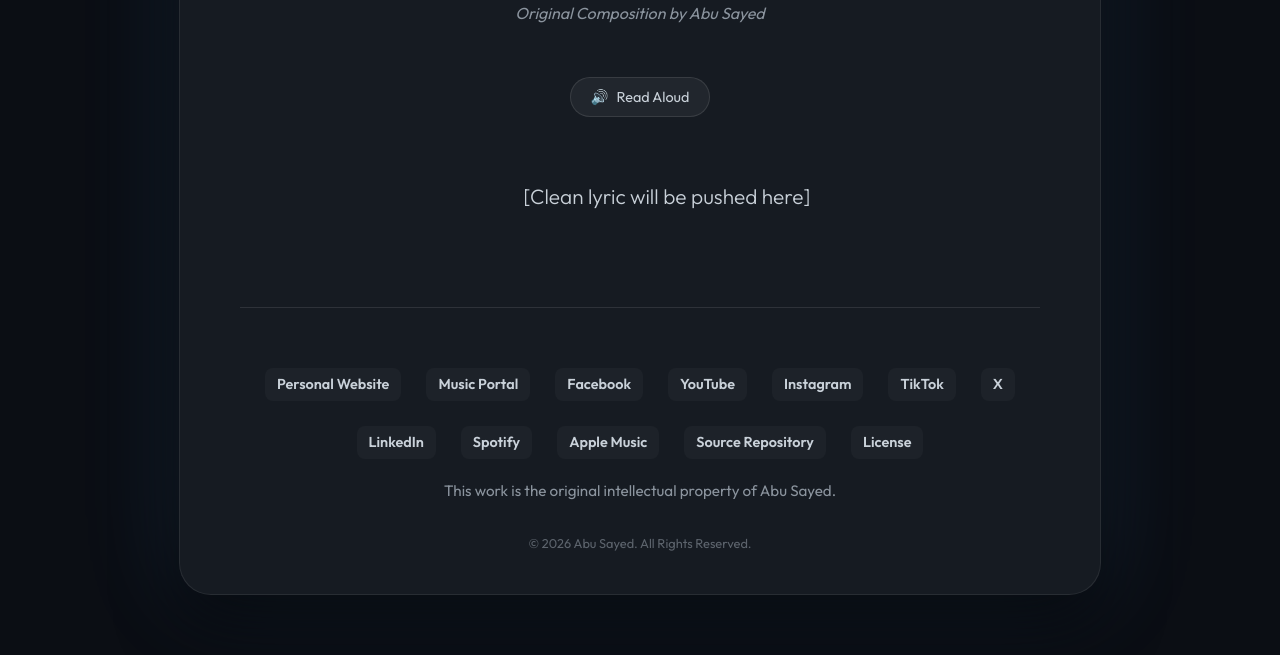
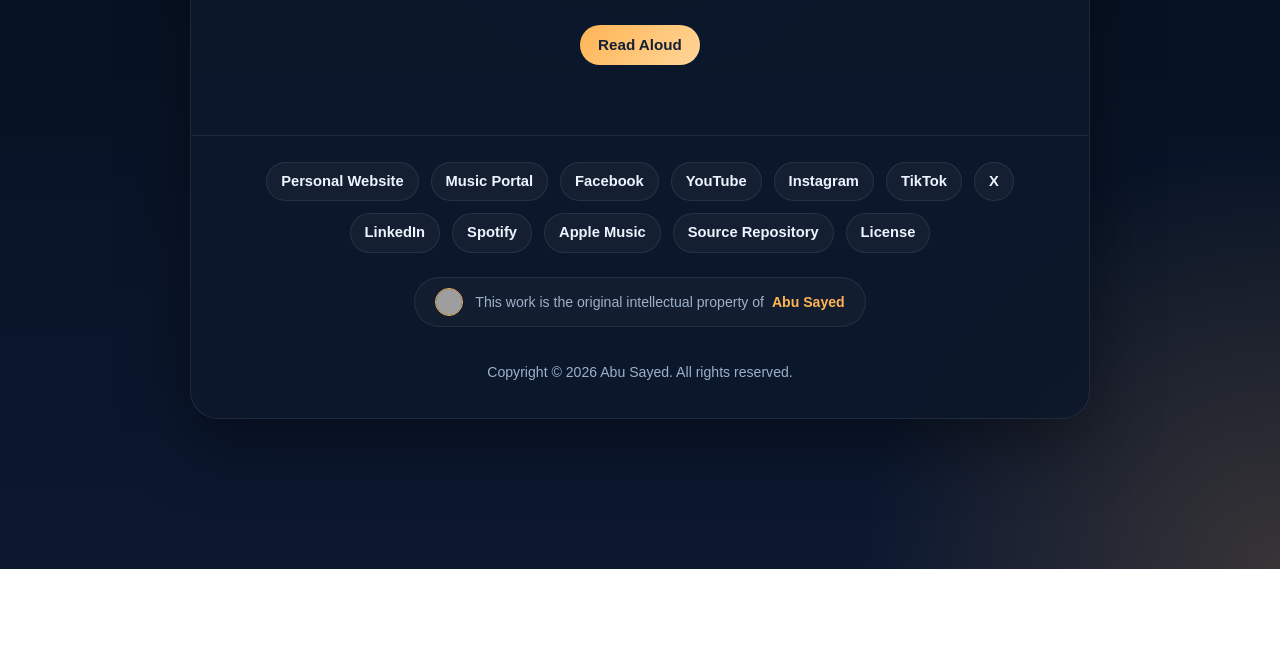
Before and after one commit to ImAbuSayed/eina-el-layali, a plain HTML site: page index.html in a window 1280 px wide. Shown: the part 231-886 px from the top of the page. After the commit the page ends 800 px from the top, so only its background shows below. Drawn offline with nearby package versions, Linux system fonts and the light colour scheme; grey boxes are pictures that could not be loaded; a web font is replaced by a local one.

```diff
--- a/index.html
+++ b/index.html
@@ -3,18 +3,17 @@
 <head>
     <meta charset="UTF-8">
     <meta name="viewport" content="width=device-width, initial-scale=1.0">
-    <title>Eina el-Layali — Original Song by Abu Sayed</title>
-    <meta name="description" content="Official lyrics for 'Eina el-Layali', an original song by Abu Sayed. Explore the storytelling and emotions of this unique composition.">
-
-    <!-- Open Graph -->
-    <meta property="og:title" content="Eina el-Layali — Original Lyrics by Abu Sayed">
-    <meta property="og:description" content="Explore the official lyrics and storytelling of 'Eina el-Layali' by Bangladeshi songwriter Abu Sayed.">
+    <title>Eina el-Layali - Original Song by Abu Sayed</title>
+    <meta name="description" content="Official lyrics for &#x27;Eina el-Layali&#x27;, an original song by Abu Sayed.">
+    <meta property="og:title" content="Eina el-Layali - Original Lyrics by Abu Sayed">
+    <meta property="og:description" content="Official lyrics for &#x27;Eina el-Layali&#x27;, an original song by Abu Sayed.">
     <meta property="og:type" content="music.song">
     <meta property="og:url" content="https://github.com/ImAbuSayed/eina-el-layali">
+    <meta name="twitter:card" content="summary_large_image">
+    <meta name="twitter:title" content="Eina el-Layali - Original Lyrics by Abu Sayed">
+    <meta name="twitter:description" content="Official lyrics for &#x27;Eina el-Layali&#x27;, an original song by Abu Sayed.">
 
-    <link rel="preconnect" href="https://fonts.googleapis.com">
-    <link rel="preconnect" href="https://fonts.gstatic.com" crossorigin>
-    <link href="https://fonts.googleapis.com/css2?family=Outfit:wght@300;400;600&family=Playfair+Display:ital,wght@0,700;1,700&display=swap" rel="stylesheet">
+
 
     <script type="application/ld+json">
 {
@@ -24,27 +23,14 @@
   "composer": {
     "@type": "Person",
     "name": "Abu Sayed",
-    "url": "https://abusayed.com.bd",
-    "sameAs": [
-      "https://www.facebook.com/AbuSayed.TheCultOfPersonality",
-      "https://github.com/ImAbuSayed",
-      "https://music.abusayed.com.bd",
-      "https://www.youtube.com/@AbuSayedMusic",
-      "https://open.spotify.com/artist/6vnjuWLcV3nHwIFeozztMv",
-      "https://music.apple.com/ae/artist/abu-sayed/1622976966",
-      "https://www.tiktok.com/@imabusayed",
-      "https://www.instagram.com/AbuSayedMusic/",
-      "https://www.linkedin.com/in/imabusayed/",
-      "https://www.x.com/AbuSayedMusic",
-      "https://www.facebook.com/AbuSayedMusic"
-    ]
+    "url": "https://abusayed.com.bd"
   },
   "lyricist": {
     "@id": "https://abusayed.com.bd#person"
   },
   "lyrics": {
     "@type": "CreativeWork",
-    "text": "[Clean lyric will be pushed here]"
+    "text": ""
   },
   "publisher": {
     "@type": "Organization",
@@ -55,221 +41,226 @@
 
     <style>
         :root {
-            --bg-color: #0b0e14;
-            --card-bg: #161b22;
-            --accent-color: #58a6ff;
-            --accent-glow: rgba(88, 166, 255, 0.15);
-            --text-main: #c9d1d9;
-            --text-muted: #8b949e;
-            --heading-color: #ffffff;
+            --bg: #08111f;
+            --card: rgba(12, 24, 43, 0.92);
+            --ink: #edf4ff;
+            --muted: #9eb0ca;
+            --line: rgba(255, 255, 255, 0.08);
+            --accent: #ffb454;
+            --accent-2: #4ecdc4;
         }
+        * { box-sizing: border-box; }
         body {
-            font-family: 'Outfit', sans-serif;
-            background-color: var(--bg-color);
-            color: var(--text-main);
             margin: 0;
-            display: flex;
-            flex-direction: column;
-            align-items: center;
             min-height: 100vh;
-            padding: 20px;
-            line-height: 1.6;
+            font-family: Georgia, "Times New Roman", serif;
+            color: var(--ink);
+            background:
+                radial-gradient(circle at top, rgba(78, 205, 196, 0.18), transparent 30%),
+                radial-gradient(circle at bottom right, rgba(255, 180, 84, 0.18), transparent 28%),
+                linear-gradient(180deg, #04101d 0%, #0c1830 100%);
+            padding: 24px;
         }
         .container {
-            max-width: 800px;
-            width: 100%;
-            background: var(--card-bg);
-            padding: 40px 60px;
-            border-radius: 32px;
-            box-shadow: 0 30px 60px rgba(0,0,0,0.5), 0 0 100px var(--accent-glow);
-            border: 1px solid rgba(255,255,255,0.08);
-            margin: 40px 0;
-            position: relative;
+            max-width: 900px;
+            margin: 0 auto;
+            background: var(--card);
+            border: 1px solid var(--line);
+            border-radius: 28px;
             overflow: hidden;
-        }
-        .container::before {
-            content: "";
-            position: absolute;
-            top: 0; left: 0; right: 0; height: 4px;
-            background: linear-gradient(90deg, transparent, var(--accent-color), transparent);
+            box-shadow: 0 24px 70px rgba(0, 0, 0, 0.38);
         }
         header {
+            padding: 48px 28px 20px;
             text-align: center;
-            margin-bottom: 50px;
+        }
+        .eyebrow {
+            color: var(--accent);
+            font: 600 0.88rem/1.2 Arial, sans-serif;
+            letter-spacing: 0.24em;
+            text-transform: uppercase;
         }
         h1 {
-            font-family: 'Playfair Display', serif;
-            font-size: 3.5rem;
-            color: var(--heading-color);
-            margin: 10px 0;
-            letter-spacing: -1px;
+            margin: 14px 0 8px;
+            font-size: clamp(2.2rem, 6vw, 4rem);
         }
-        .artist {
-            text-transform: uppercase;
-            letter-spacing: 4px;
-            font-weight: 600;
-            color: var(--accent-color);
-            font-size: 0.85rem;
-            opacity: 0.8;
+        .subtitle {
+            color: var(--muted);
+            font: 500 1rem/1.6 Arial, sans-serif;
+        }
+        .feature-wrap {
+            padding: 0 28px 12px;
+        }
+        .feature-image {
+            width: 100%;
+            display: block;
+            border-radius: 22px;
+            border: 1px solid var(--line);
+            object-fit: cover;
+            max-height: 480px;
         }
         .controls {
             display: flex;
             justify-content: center;
-            margin-bottom: 30px;
+            gap: 12px;
+            padding: 12px 20px 0;
+            flex-wrap: wrap;
         }
         .btn-speak {
-            background: rgba(255,255,255,0.05);
-            border: 1px solid rgba(255,255,255,0.1);
-            color: var(--text-main);
-            padding: 10px 20px;
-            border-radius: 50px;
+            border: 0;
+            border-radius: 999px;
+            padding: 12px 18px;
+            background: linear-gradient(135deg, var(--accent), #ffd699);
+            color: #142033;
+            font: 700 0.95rem/1 Arial, sans-serif;
             cursor: pointer;
-            display: flex;
-            align-items: center;
-            gap: 8px;
-            font-family: inherit;
-            font-size: 0.9rem;
-            transition: all 0.2s ease;
-        }
-        .btn-speak:hover {
-            background: var(--accent-color);
-            color: #000;
-            transform: translateY(-2px);
         }
         .lyrics {
-            font-size: 1.3rem;
-            white-space: pre-wrap;
-            color: var(--text-main);
+            padding: 28px 28px 42px;
+            font-size: clamp(1.15rem, 2.4vw, 1.45rem);
+            line-height: 1.95;
             text-align: center;
-            margin-bottom: 60px;
-            font-weight: 300;
-            animation: fadeIn 1.2s ease-out;
+            white-space: normal;
         }
         footer {
+            border-top: 1px solid var(--line);
+            padding: 26px 24px 34px;
             text-align: center;
-            color: var(--text-muted);
-            font-size: 0.95rem;
-            border-top: 1px solid rgba(255,255,255,0.1);
-            padding-top: 40px;
         }
-        .social-links {
-            margin: 20px 0;
+        .link-grid {
             display: flex;
             justify-content: center;
-            gap: 25px;
+            gap: 12px;
             flex-wrap: wrap;
         }
-        .social-links a {
-            color: var(--text-main);
+        .link-grid a {
             text-decoration: none;
-            font-weight: 600;
-            font-size: 0.9rem;
-            padding: 5px 12px;
-            border-radius: 8px;
-            background: rgba(255,255,255,0.03);
-            transition: all 0.2s;
+            color: var(--ink);
+            font: 600 0.92rem/1.2 Arial, sans-serif;
+            padding: 10px 14px;
+            border-radius: 999px;
+            border: 1px solid var(--line);
+            background: rgba(255, 255, 255, 0.04);
         }
-        .social-links a:hover {
-            color: var(--accent-color);
-            background: rgba(88, 166, 255, 0.1);
+        .copyright-attribution-profile-card {
+            display: inline-flex;
+            align-items: center;
+            justify-content: center;
+            gap: 12px;
+            margin: 24px auto 12px;
+            padding: 10px 20px;
+            background: rgba(255, 255, 255, 0.03);
+            border: 1px solid var(--line);
+            border-radius: 999px;
+            font: 500 0.88rem/1 Arial, sans-serif;
+            color: var(--muted);
+            transition: all 0.3s cubic-bezier(0.4, 0, 0.2, 1);
+            text-decoration: none;
+        }
+        .copyright-attribution-profile-card:hover {
+            background: rgba(255, 255, 255, 0.07);
+            border-color: var(--accent);
+            transform: translateY(-2px);
+            box-shadow: 0 4px 20px rgba(0, 0, 0, 0.2);
+        }
+        .copyright-attribution-profile-card img {
+            width: 28px;
+            height: 28px;
+            border-radius: 50%;
+            border: 1.5px solid var(--accent);
+            object-fit: cover;
+            display: block;
+        }
+        .copyright-attribution-profile-card a {
+            color: var(--accent);
+            text-decoration: none;
+            font-weight: 700;
+            margin-left: 4px;
+        }
+        .copyright-attribution-profile-card a:hover {
+            text-decoration: underline;
         }
         .copyright {
-            margin-top: 30px;
-            opacity: 0.6;
-            font-size: 0.8rem;
+            margin-top: 22px;
+            color: var(--muted);
+            font: 500 0.88rem/1.6 Arial, sans-serif;
         }
-        @keyframes fadeIn {
-            from { opacity: 0; transform: translateY(20px); }
-            to { opacity: 1; transform: translateY(0); }
-        }
-        @media (max-width: 600px) {
-            .container { padding: 30px 20px; }
-            h1 { font-size: 2.2rem; }
-            .lyrics { font-size: 1.1rem; }
+        @media (max-width: 640px) {
+            body { padding: 14px; }
+            header { padding: 34px 20px 16px; }
+            .feature-wrap, .lyrics { padding-left: 18px; padding-right: 18px; }
         }
     </style>
 </head>
 <body>
     <div class="container">
         <header>
-            <div class="artist">Official Song Lyrics</div>
+            <div class="eyebrow">Official Song Lyrics</div>
             <h1>Eina el-Layali</h1>
-            <div style="color: var(--text-muted); font-style: italic;">Original Composition by Abu Sayed</div>
+            <div class="subtitle">Original composition by Abu Sayed</div>
         </header>
 
         <div class="controls">
-            <button class="btn-speak" id="speakBtn">
-                <span id="speakIcon">🔊</span> <span id="speakText">Read Aloud</span>
-            </button>
+            <button class="btn-speak" id="speakBtn"><span id="speakText">Read Aloud</span></button>
         </div>
 
         <article class="lyrics" id="lyricText">
-            [Clean lyric will be pushed here]
+
         </article>
 
         <footer>
-            <div class="social-links">
-                <a href="https://abusayed.com.bd" target="_blank">Personal Website</a>
-                <a href="https://music.abusayed.com.bd" target="_blank">Music Portal</a>
-                <a href="https://www.facebook.com/AbuSayed.TheCultOfPersonality" target="_blank">Facebook</a>
-                <a href="https://www.youtube.com/@AbuSayedMusic" target="_blank">YouTube</a>
-                <a href="https://www.instagram.com/AbuSayedMusic/" target="_blank">Instagram</a>
-                <a href="https://www.tiktok.com/@imabusayed" target="_blank">TikTok</a>
-                <a href="https://www.x.com/AbuSayedMusic" target="_blank">X</a>
-                <a href="https://www.linkedin.com/in/imabusayed/" target="_blank">LinkedIn</a>
-                <a href="https://open.spotify.com/artist/6vnjuWLcV3nHwIFeozztMv" target="_blank">Spotify</a>
-                <a href="https://music.apple.com/ae/artist/abu-sayed/1622976966" target="_blank">Apple Music</a>
-                <a href="https://github.com/ImAbuSayed/eina-el-layali" target="_blank">Source Repository</a>
-                <a href="https://github.com/ImAbuSayed/eina-el-layali/blob/main/LICENSE.md" target="_blank">License</a>
+            <div class="link-grid">
+                <a href="https://abusayed.com.bd" target="_blank" rel="noopener noreferrer">Personal Website</a>
+                <a href="https://music.abusayed.com.bd" target="_blank" rel="noopener noreferrer">Music Portal</a>
+                <a href="https://www.facebook.com/AbuSayed.TheCultOfPersonality" target="_blank" rel="noopener noreferrer">Facebook</a>
+                <a href="https://www.youtube.com/@AbuSayedMusic" target="_blank" rel="noopener noreferrer">YouTube</a>
+                <a href="https://www.instagram.com/AbuSayedMusic/" target="_blank" rel="noopener noreferrer">Instagram</a>
+                <a href="https://www.tiktok.com/@imabusayed" target="_blank" rel="noopener noreferrer">TikTok</a>
+                <a href="https://www.x.com/AbuSayedMusic" target="_blank" rel="noopener noreferrer">X</a>
+                <a href="https://www.linkedin.com/in/imabusayed/" target="_blank" rel="noopener noreferrer">LinkedIn</a>
+                <a href="https://open.spotify.com/artist/6vnjuWLcV3nHwIFeozztMv" target="_blank" rel="noopener noreferrer">Spotify</a>
+                <a href="https://music.apple.com/ae/artist/abu-sayed/1622976966" target="_blank" rel="noopener noreferrer">Apple Music</a>
+                <a href="https://github.com/ImAbuSayed/eina-el-layali" target="_blank" rel="noopener noreferrer">Source Repository</a>
+                <a href="https://github.com/ImAbuSayed/eina-el-layali/blob/main/LICENSE.md" target="_blank" rel="noopener noreferrer">License</a>
             </div>
 
-            <p>This work is the original intellectual property of Abu Sayed.</p>
+            <div style="text-align: center;">
+                <div class="copyright-attribution-profile-card">
+                    <img src="https://encrypted-tbn0.gstatic.com/images?q=tbn:ANd9GcQvEV_0J1Bu0dhUhOUIO0jW6C1QudSf71LJUw3E6pv6lQkQmGWrGORMJHTcs8pug_PyMbptFe2om4_PvqMqzEbpVCL3XnL89rAXYSnlJw&s=10" alt="Singer Abu Sayed">
+                    <span>This work is the original intellectual property of <a href="https://share.google/dCPBs3CuKCfjM4zZf" target="_blank" rel="noopener">Abu Sayed</a></span>
+                </div>
+            </div>
 
             <div class="copyright">
-                &copy; 2026 Abu Sayed. All Rights Reserved.
+                Copyright &copy; 2026 Abu Sayed. All rights reserved.
             </div>
         </footer>
     </div>
 
     <script>
-        const btn = document.getElementById('speakBtn');
-        const textElement = document.getElementById('lyricText');
-        const icon = document.getElementById('speakIcon');
-        const label = document.getElementById('speakText');
-
+        const btn = document.getElementById("speakBtn");
+        const textElement = document.getElementById("lyricText");
+        const label = document.getElementById("speakText");
+        const synth = window.speechSynthesis;
         let speaking = false;
-        let synth = window.speechSynthesis;
-        let utterance = null;
 
         btn.onclick = () => {
             if (speaking) {
                 synth.cancel();
                 speaking = false;
-                icon.innerText = '🔊';
-                label.innerText = 'Read Aloud';
-            } else {
-                utterance = new SpeechSynthesisUtterance(textElement.innerText);
-                // Try to find a nice English voice
-                const voices = synth.getVoices();
-                const engVoice = voices.find(v => v.lang.startsWith('en') && v.name.includes('Google'));
-                if (engVoice) utterance.voice = engVoice;
-
-                utterance.rate = 0.9;
-                utterance.onend = () => {
-                    speaking = false;
-                    icon.innerText = '🔊';
-                    label.innerText = 'Read Aloud';
-                };
-
-                synth.speak(utterance);
-                speaking = true;
-                icon.innerText = '⏹';
-                label.innerText = 'Stop Reading';
+                label.innerText = "Read Aloud";
+                return;
             }
+            const utterance = new SpeechSynthesisUtterance(textElement.innerText);
+            utterance.rate = 0.9;
+            utterance.onend = () => {
+                speaking = false;
+                label.innerText = "Read Aloud";
+            };
+            synth.speak(utterance);
+            speaking = true;
+            label.innerText = "Stop Reading";
         };
-
-        // Pre-load voices
-        window.speechSynthesis.onvoiceschanged = () => { synth.getVoices(); };
     </script>
 </body>
 </html>
```
